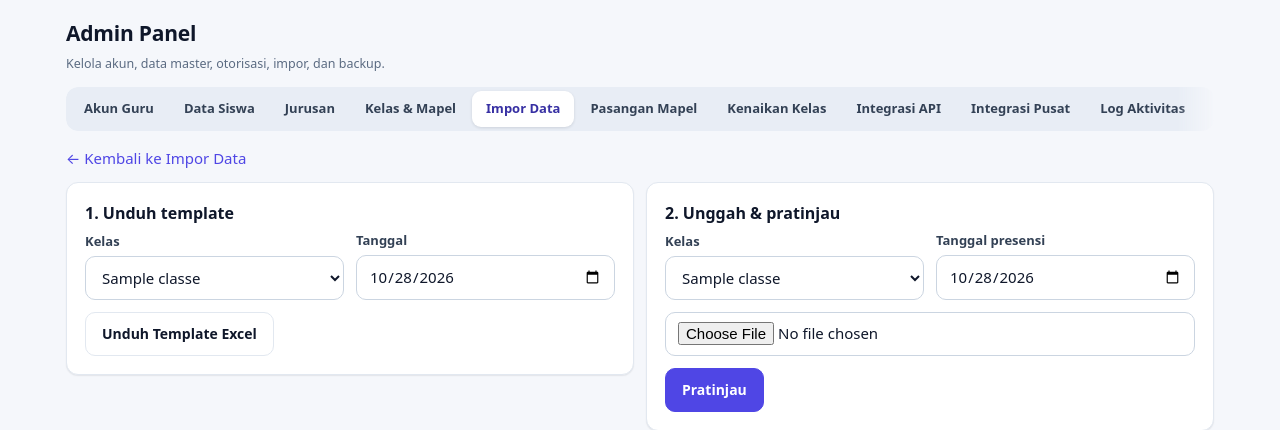
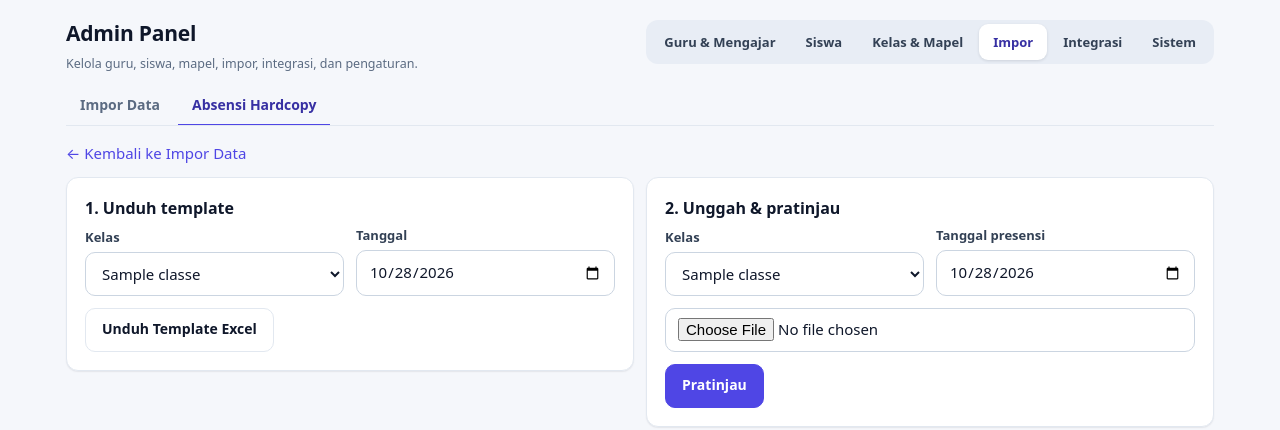
Before and after one commit to andieawan/absensi-pusat, a Laravel app: page /admin/hardcopy in a window 1280 px wide. Shown: the part 67-497 px from the top of the page. Run offline with Laravel 12, Linux system fonts and the light colour scheme; a user stored in the database is signed in; tables that the repository leaves empty hold one stand-in row (values such as "Sample post").

Commit message:
Menu Admin disederhanakan: 11 tab menjadi 6 bagian (Guru & Mengajar, Siswa, Kelas & Mapel, Impor, Integrasi, Sistem) dengan sub-halaman; Jurusan & Kenaikan Kelas disembunyikan bila diatur di Pusat
Co-Authored-By: Claude Opus 5.5 <noreply@anthropic.com>
Claude-Session: https://claude.ai/code/session_01TMntm51fS7ehdqzi5HY4Dr

```diff
--- a/resources/views/admin/_tabs.blade.php
+++ b/resources/views/admin/_tabs.blade.php
@@ -1,10 +1,33 @@
-<div class="head"><div><h1>Admin Panel</h1><small>Kelola akun, data master, otorisasi, impor, dan backup.</small></div>
+@php
+    // Menu Admin dikelompokkan: 6 bagian utama, sub-halaman muncul sebagai baris kedua.
+    // Bila tersambung ke Pusat, halaman yang sepenuhnya diatur di Pusat (Jurusan, Kenaikan Kelas) tidak ditampilkan.
+    $induk = \App\Services\PusatKlien::kelolaSiswa();
+    $grup = [
+        'Guru & Mengajar' => ['admin.teachers' => 'Akun Guru', 'admin.pairings' => 'Pasangan Mapel'],
+        'Siswa' => ['admin.students' => 'Data Siswa'],
+        'Kelas & Mapel' => array_filter(['admin.master' => 'Kelas & Mapel', 'admin.majors' => $induk ? null : 'Jurusan', 'admin.promotion' => $induk ? null : 'Kenaikan Kelas']),
+        'Impor' => ['admin.import' => 'Impor Data', 'admin.hardcopy' => 'Absensi Hardcopy'],
+        'Integrasi' => ['admin.pusat' => 'Pusat Sekolah', 'admin.api' => 'Kunci API'],
+        'Sistem' => ['admin.settings' => 'Pengaturan & Backup', 'admin.logs' => 'Log Aktivitas'],
+    ];
+    $aktif = fn (string $r) => request()->routeIs($r, $r.'.*');
+    $grupAktif = collect($grup)->search(fn ($hal) => collect(array_keys($hal))->contains($aktif))
+        ?: (request()->routeIs('admin.majors*', 'admin.promotion*') ? 'Kelas & Mapel' : null);
+@endphp
+<div class="head"><div><h1>Admin Panel</h1><small>Kelola guru, siswa, mapel, impor, integrasi, dan pengaturan.</small></div>
     <div class="seg seg-scroll" role="navigation" aria-label="Bagian Admin Panel">
-        @foreach(['admin.teachers' => 'Akun Guru', 'admin.students' => 'Data Siswa', 'admin.majors' => 'Jurusan', 'admin.master' => 'Kelas & Mapel', 'admin.import' => 'Impor Data', 'admin.pairings' => 'Pasangan Mapel', 'admin.promotion' => 'Kenaikan Kelas', 'admin.api' => 'Integrasi API', 'admin.pusat' => 'Integrasi Pusat', 'admin.logs' => 'Log Aktivitas', 'admin.settings' => 'Pengaturan & Backup'] as $r => $l)
-            <a href="{{ route($r) }}" @class(['on' => request()->routeIs($r.'*') || ($r === 'admin.import' && request()->routeIs('admin.hardcopy*'))])>{{ $l }}</a>
+        @foreach($grup as $judul => $hal)
+            <a href="{{ route(array_key_first($hal)) }}" @class(['on' => $grupAktif === $judul]) @if($grupAktif === $judul) aria-current="page" @endif>{{ $judul }}</a>
         @endforeach
     </div>
 </div>
+@if($grupAktif && count($grup[$grupAktif]) > 1)
+    <nav class="subtab" aria-label="Halaman {{ $grupAktif }}">
+        @foreach($grup[$grupAktif] as $r => $l)
+            <a href="{{ route($r) }}" @class(['on' => $aktif($r)]) @if($aktif($r)) aria-current="page" @endif>{{ $l }}</a>
+        @endforeach
+    </nav>
+@endif
 @if(! request()->routeIs('admin.settings') && ($pendingDb = \App\Support\DbUpdate::pending()))
 <div class="alert alert-warn"><span class="alert-ic" aria-hidden="true">!</span><span class="alert-txt">Ada {{ count($pendingDb) }} pembaruan database yang belum dipasang. <a href="{{ route('admin.settings') }}">Buka Pengaturan → Perbarui Database</a>.</span></div>
 @endif
```
Also changed, not shown: tests/Feature/IndukPusatTest.php (+9 -0 lines), public/assets/app.css.
